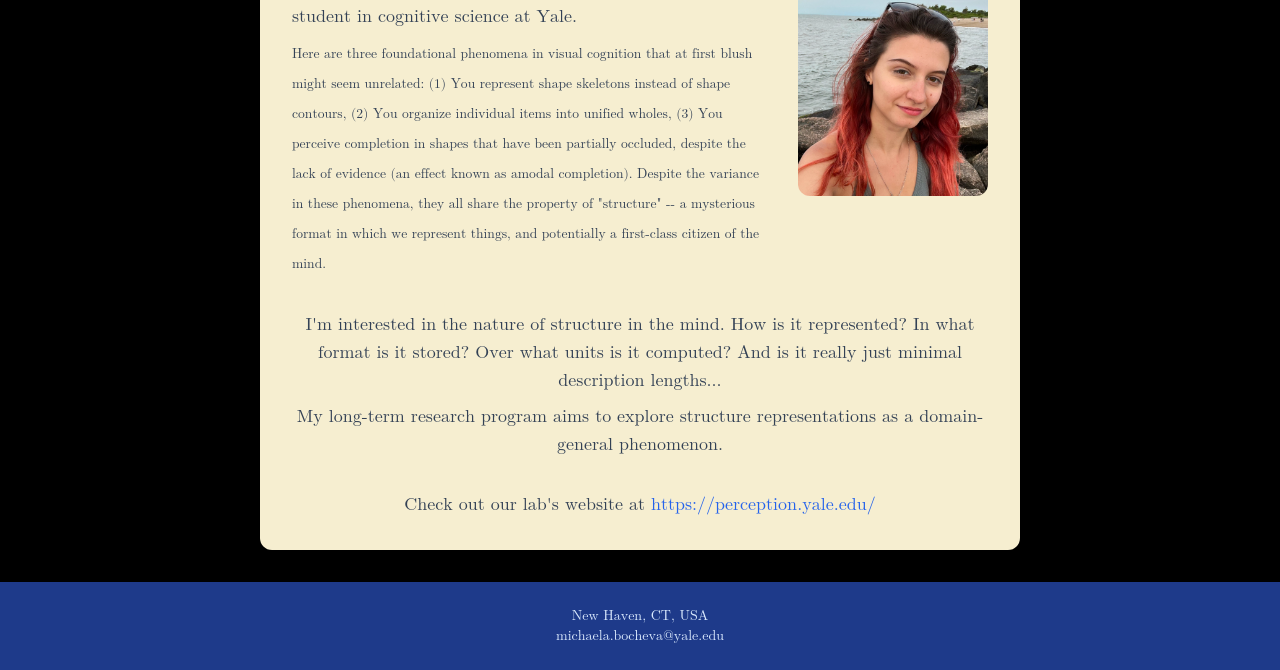
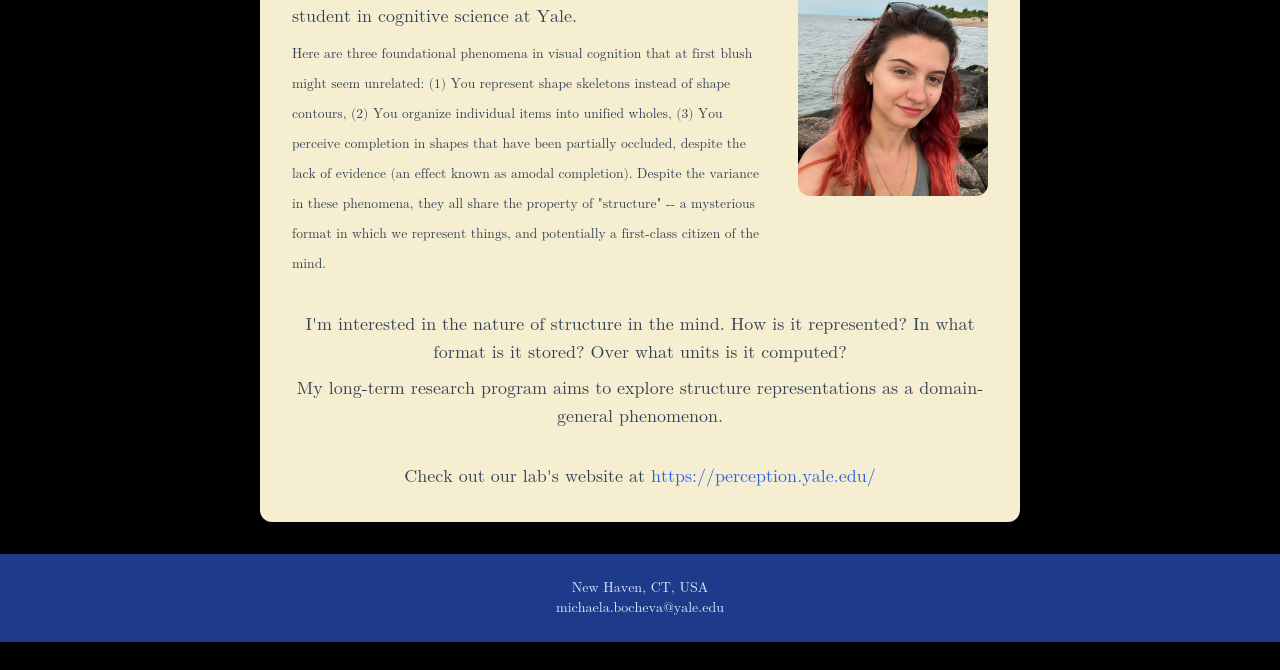
Before and after one commit to MBocheva/mbocheva.github.io, a plain HTML site: page index.html in a window 1280 px wide. Shown: the part 210-880 px from the top of the page. After the commit the page ends 852 px from the top, so only its background shows below. Drawn offline with nearby package versions, Linux system fonts and the light colour scheme; a web font is replaced by a local one.

Commit message:
Compress intro even more

```diff
--- a/index.html
+++ b/index.html
@@ -316,7 +316,6 @@
 
             <div class="under-examples text-lg">
                 I'm interested in the nature of structure in the mind. How is it represented? In what format is it stored? Over what units is it computed?
-                And is it really just minimal description lengths...
                 <div class="paragraph-gap"></div>
                 My long-term research program aims to explore structure representations as a domain-general phenomenon.
             </div>
```
